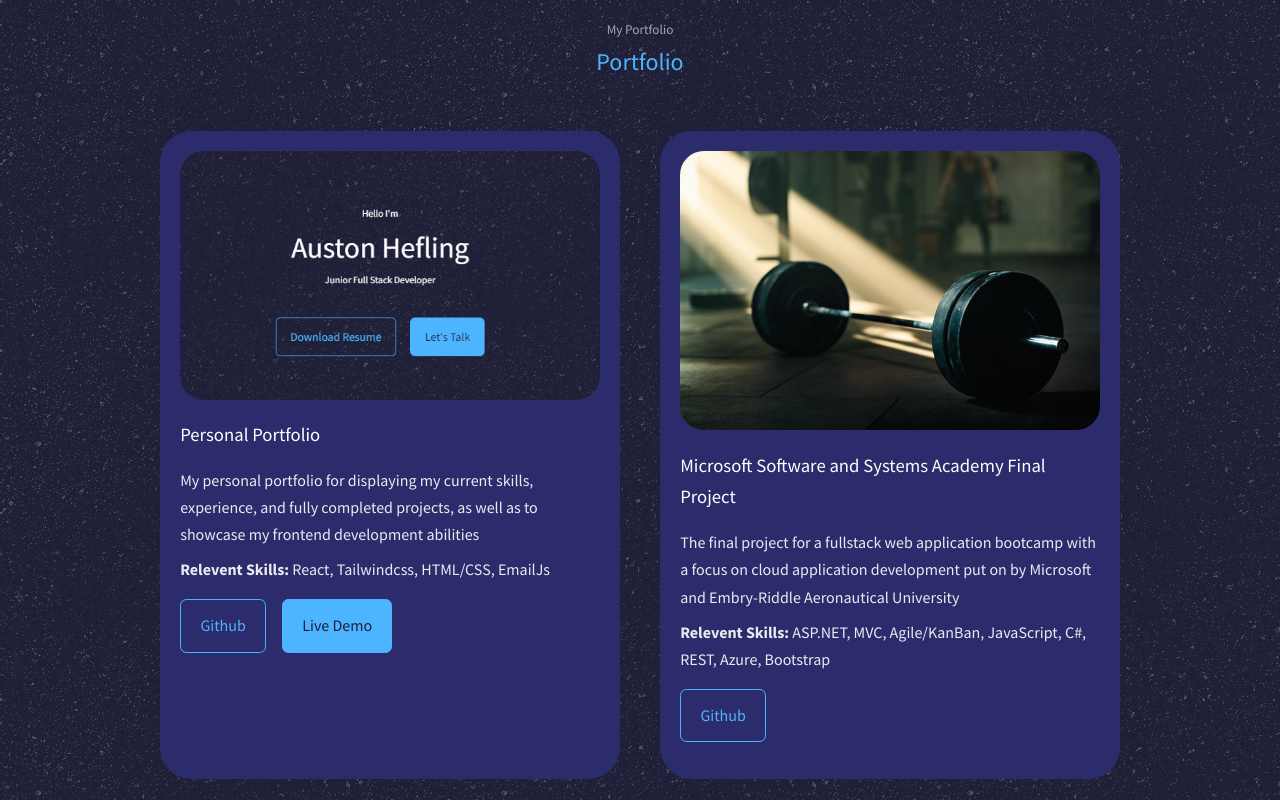
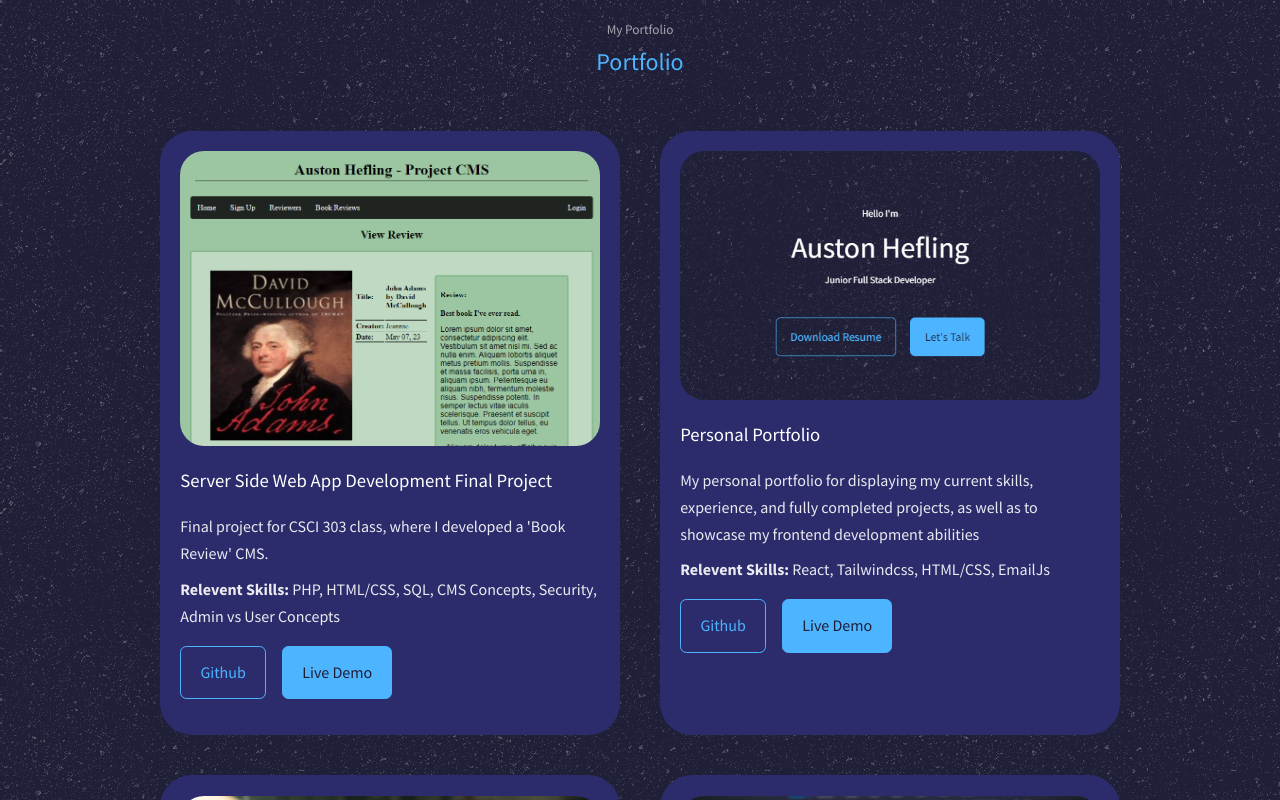
Before and after one commit to HEFLINGA/portfolio, a React (Create React App) app: page / in a window 1280 px wide. Shown: the part 2440-3240 px from the top of the page. Built offline with nearby package versions, Linux system fonts and the light colour scheme.

Commit message:
Added CMS project

```diff
--- a/src/components/portfolio/Portfolio.jsx
+++ b/src/components/portfolio/Portfolio.jsx
@@ -3,10 +3,20 @@ import "./portfolio.css";
 import IMG1 from "../../assets/portfolio_img.png";
 import IMG2 from "../../assets/bb_img.jpg";
 import IMG3 from "../../assets/vscode_cc_img.jpg";
+import IMG4 from "../../assets/CMS_img.png";
 
 const data = [
   {
     id: 1,
+    image: IMG4,
+    title: "Server Side Web App Development Final Project",
+    description: "Final project for CSCI 303 class, where I developed a 'Book Review' CMS.",
+    tech: "PHP, HTML/CSS, SQL, CMS Concepts, Security, Admin vs User Concepts",
+    github: "https://github.com/HEFLINGA/CMS_CSCI303_Projects/",
+    demo: "https://ccuresearch.coastal.edu/amhefling/csci303sp23/project/index.php",
+  },
+  {
+    id: 2,
     image: IMG1,
     title: "Personal Portfolio",
     description: "My personal portfolio for displaying my current skills, experience, and fully completed projects, as well as to showcase my frontend development abilities",
@@ -15,16 +25,16 @@ const data = [
     demo: "https://heflinga.github.io/",
   },
   {
-    id: 2,
+    id: 3,
     image: IMG2,
     title: "Microsoft Software and Systems Academy Final Project",
     description: "The final project for a fullstack web application bootcamp with a focus on cloud application development put on by Microsoft and Embry-Riddle Aeronautical University",
-    tech: "ASP.NET, MVC, Agile/KanBan, JavaScript, C#, REST, Azure, Bootstrap",
+    tech: "ASP.NET, MVC, Agile/KanBan, JavaScript, C#, REST, Azure, Bootstrap, MySQL",
     github: "https://github.com/HEFLINGA/ExerciseClassProject",
     demo: "",
   },
   {
-    id: 3,
+    id: 4,
     image: IMG3,
     title: "VSCode Code Auto Completion Extension",
     description: "An extension created for Los Alamos National Laboratory while working as a developer/research intern. This extension gives completion suggestions based on current context in Python scripts, using Huggingface LLM API",
```
Also changed, not shown: src/assets/CMS_img.png (added).
